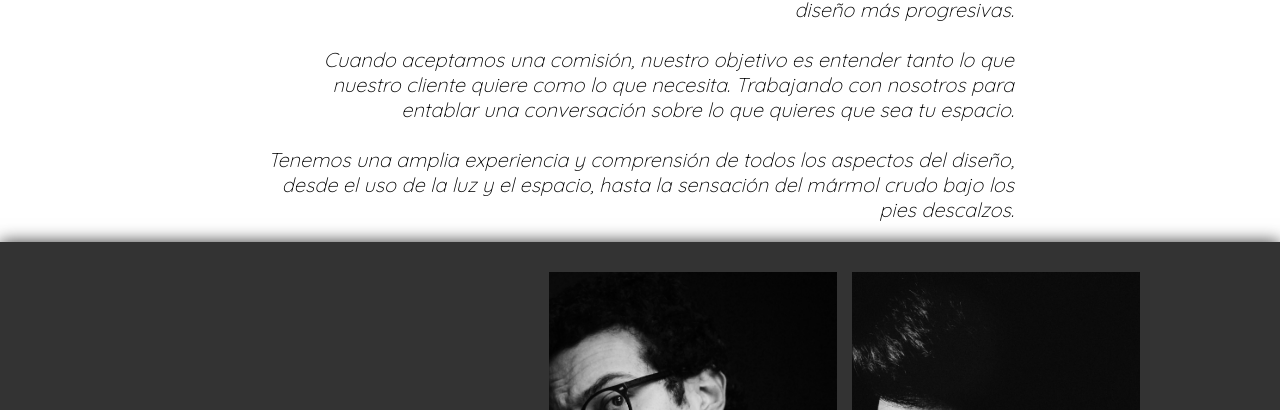
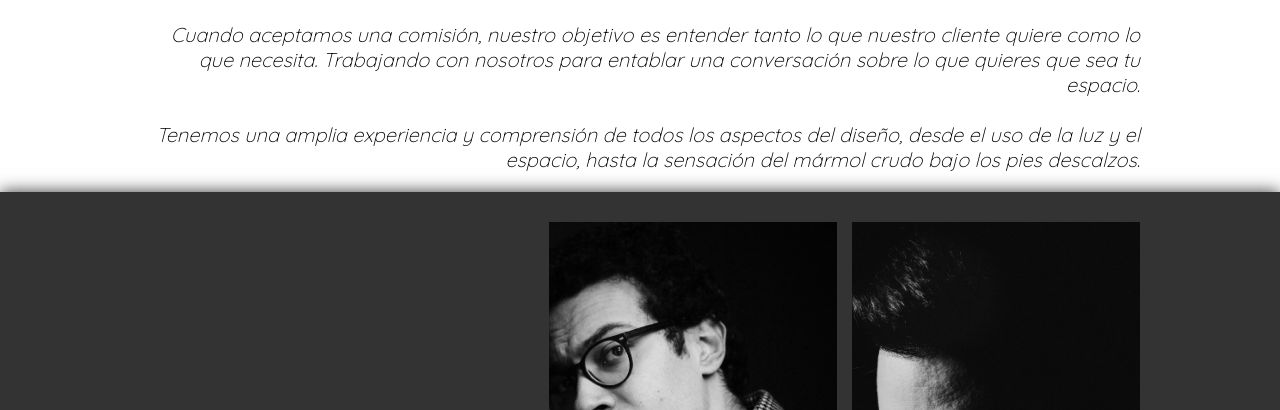
Before and after one commit to pablo-92/pagina-generica, a plain HTML site: page sobre-mi.html in a window 1280 px wide. Shown: the part 233-643 px from the top of the page. Drawn offline with Linux system fonts and the light colour scheme.

Commit message:
Arreglo de direcciones

```diff
--- a/css/style.css
+++ b/css/style.css
@@ -743,7 +743,7 @@ label{
     }
 
     .detalles{
-        max-width: 748px;
+        max-width: 1000px;
     }
 
     .sobrenosotros-detalles{
```
